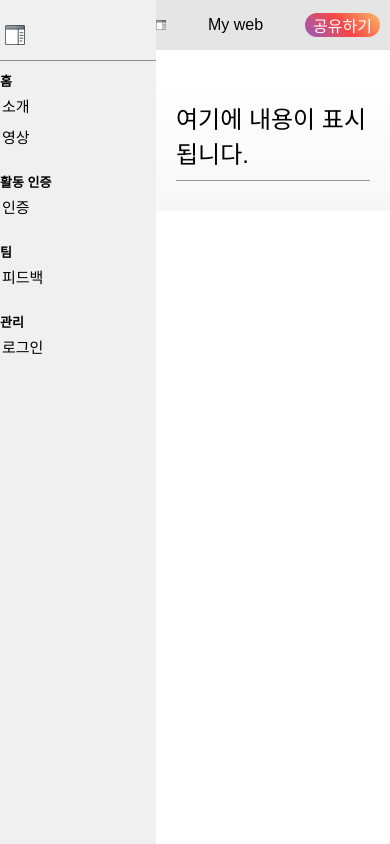
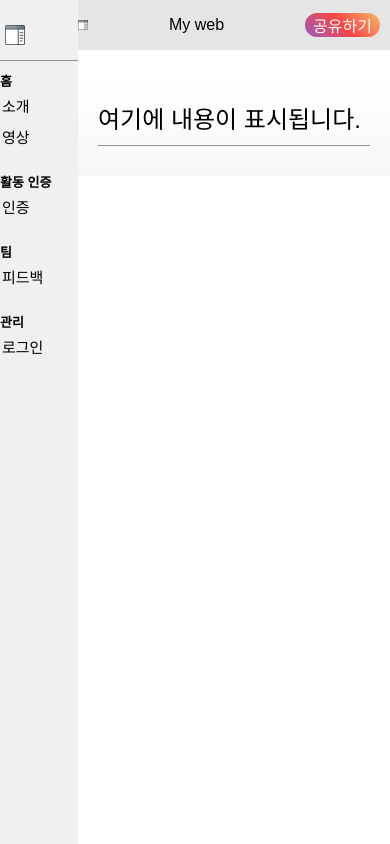
Before and after one commit to killpop714/Server_Gcp, a Flask app: page / in a window 390 px wide. Run offline with Flask 3, Linux system fonts and the light colour scheme.

Commit message:
css 수정

```diff
--- a/templates/page.html
+++ b/templates/page.html
@@ -198,18 +198,6 @@
         }
 
 
-        @media (max-width: 500px){
-            /* 상단 고정 버튼 스타일 */
-            .navbar {
-                width: calc(100% - 40%);
-            }
-            .sidebar{
-                width: 40%;
-            }
-            .container{
-                width: calc(100% - 40%);
-            }
-        }
 
 
         /*영상팝업 기능*/
```
